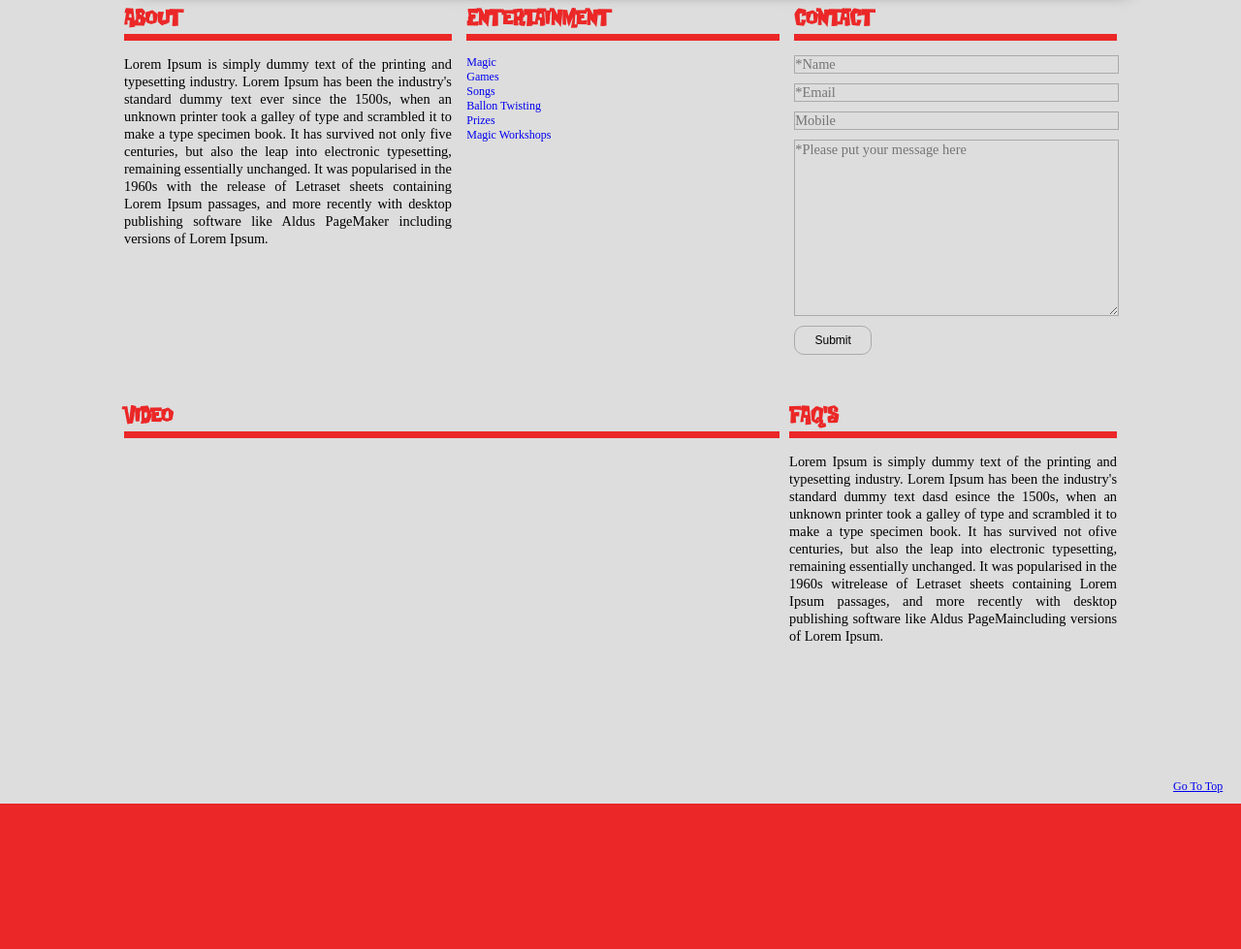
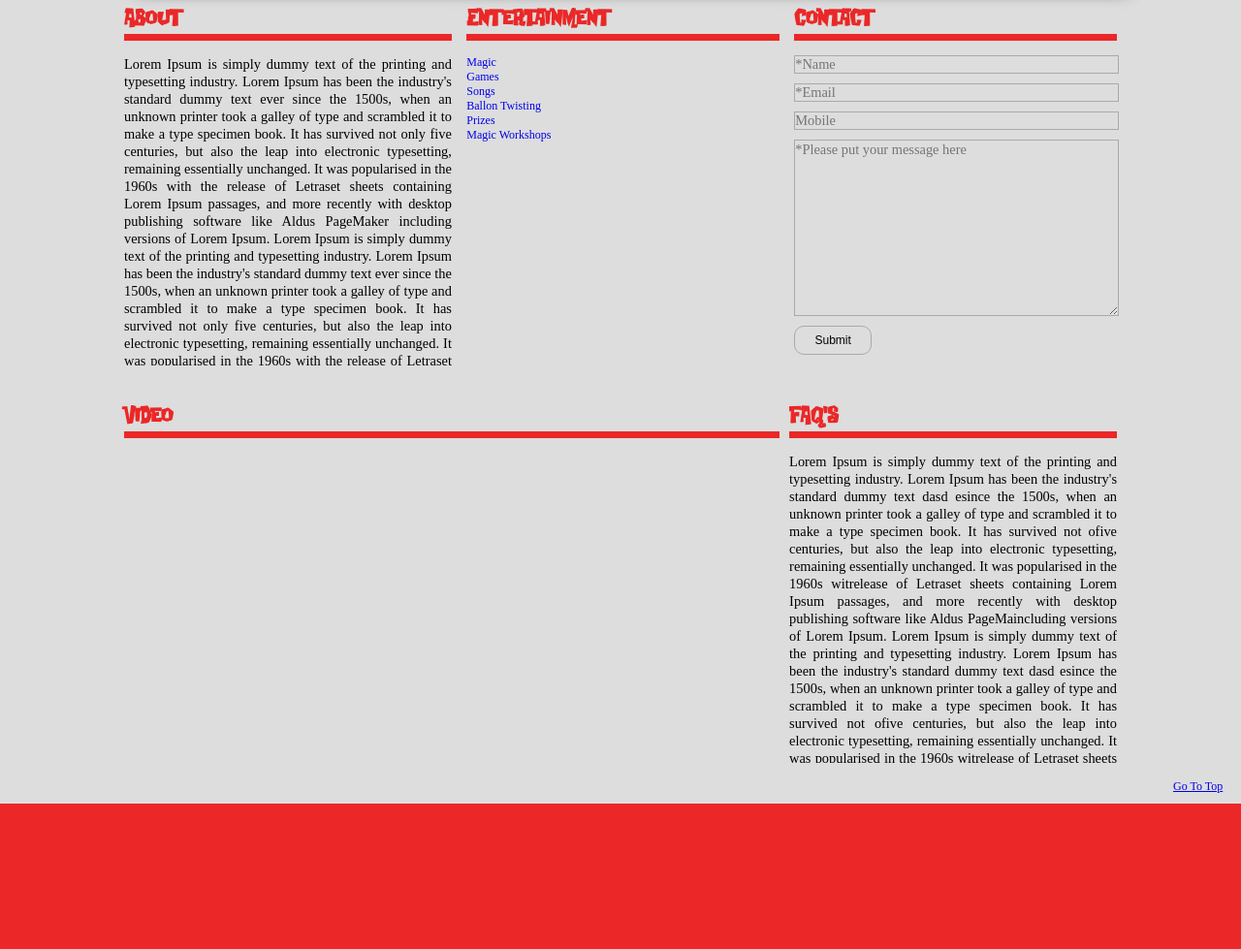
Before and after one commit to ryanlfoster/captain, a PHP site: page /index.html in a window 1280 px wide. Shown: the part 855-1834 px from the top of the page at 97% size. Run offline with PHP 8.4, Linux system fonts and the light colour scheme; style sheets or scripts are compiled from the project's sources.

Commit message:
Slight adjustiment

```diff
--- a/css/large.less
+++ b/css/large.less
@@ -92,7 +92,7 @@ section{
 
 /*-----------------------------about--------------------------------*/
 p.text{
-	height: -40+@section_height;
+	height: -80+@section_height;
 }
 
 /*----------------------------form------------------------------------*/
--- a/css/medium.less
+++ b/css/medium.less
@@ -96,7 +96,7 @@ section{
 
 /*-----------------------------about--------------------------------*/
 p.text{
-	height: -40+@section_height;
+	height: -60+@section_height;
 }
 
 /*----------------------------form------------------------------------*/
--- a/hahha.txt
+++ /dev/null
@@ -1 +0,0 @@
-bdqwuijbqw;cwne;oniqwok qwcew
--- a/index.html
+++ b/index.html
@@ -80,6 +80,7 @@
                         <div class="inside">
                             <p class="text">
                                         Lorem Ipsum is simply dummy text of the printing and typesetting industry. Lorem Ipsum has been the industry's standard dummy text ever since the 1500s, when an unknown printer took a galley of type and scrambled it to make a type specimen book. It has survived not only five centuries, but also the leap into electronic typesetting, remaining essentially unchanged. It was popularised in the 1960s with the release of Letraset sheets containing Lorem Ipsum passages, and more recently with desktop publishing software like Aldus PageMaker including versions of Lorem Ipsum.
+                                        Lorem Ipsum is simply dummy text of the printing and typesetting industry. Lorem Ipsum has been the industry's standard dummy text ever since the 1500s, when an unknown printer took a galley of type and scrambled it to make a type specimen book. It has survived not only five centuries, but also the leap into electronic typesetting, remaining essentially unchanged. It was popularised in the 1960s with the release of Letraset sheets containing Lorem Ipsum passages, and more recently with desktop publishing software like Aldus PageMaker including versions of Lorem Ipsum.
                             </p>
                         </div>
                     </section><section class="entertainment">
@@ -125,6 +126,7 @@
                         <div class="inside">
                             <p class="text">
                                 Lorem Ipsum is simply dummy text of the printing and typesetting industry. Lorem Ipsum has been the industry's standard dummy text dasd esince the 1500s, when an unknown printer took a galley of type and scrambled it to make a type specimen book. It has survived not ofive centuries, but also the leap into electronic typesetting, remaining essentially unchanged. It was popularised in the 1960s witrelease of Letraset sheets containing Lorem Ipsum passages, and more recently with desktop publishing software like Aldus PageMaincluding versions of Lorem Ipsum.
+                                Lorem Ipsum is simply dummy text of the printing and typesetting industry. Lorem Ipsum has been the industry's standard dummy text dasd esince the 1500s, when an unknown printer took a galley of type and scrambled it to make a type specimen book. It has survived not ofive centuries, but also the leap into electronic typesetting, remaining essentially unchanged. It was popularised in the 1960s witrelease of Letraset sheets containing Lorem Ipsum passages, and more recently with desktop publishing software like Aldus PageMaincluding versions of Lorem Ipsum.
                             </p>
                         </div>
                     </section>
```
